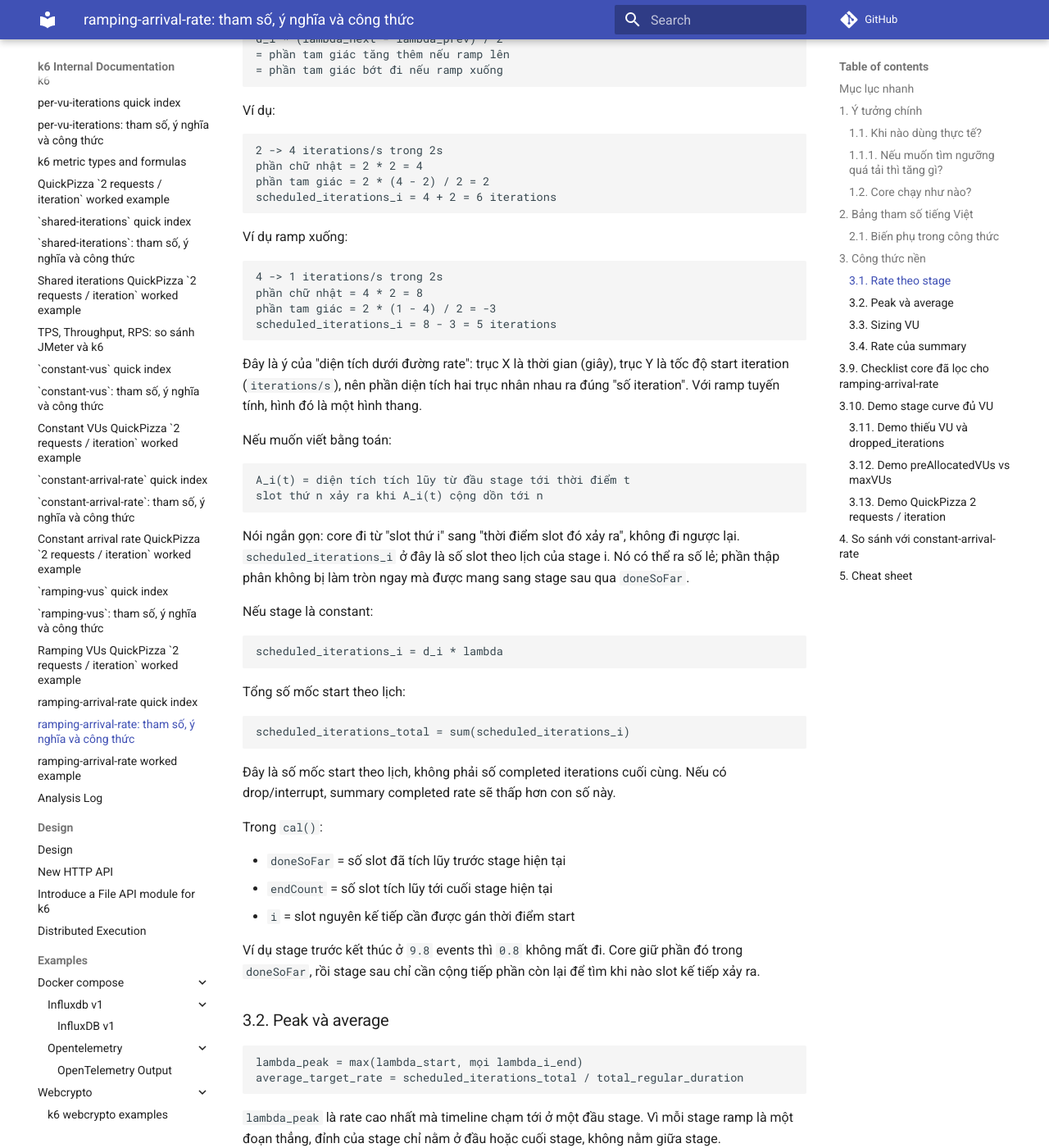
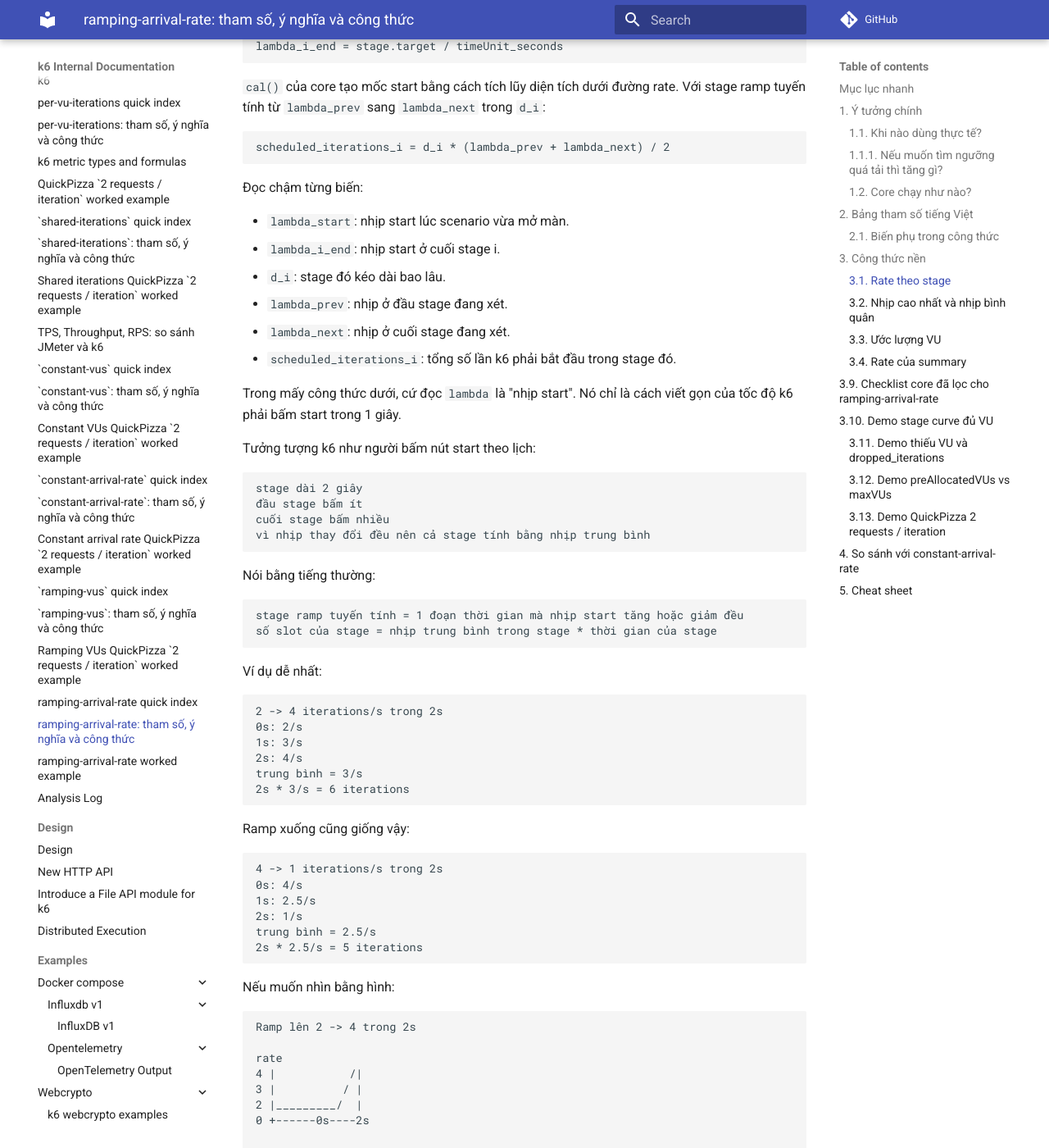
Before and after one commit to meomew-auto/markdown, an MkDocs documentation site: the page built from docs/20260518_ramping-arrival-rate-tham-so-cong-thuc.md, in a window 1280 px wide and 1400 px high, scrolled down 6183 px. Shown: the whole window at 82% size. Built offline with MkDocs 1.6.1 and Material for MkDocs 9.7.7, drawn with Linux system fonts in a browser that asks for light colours; comment, search, counter and statistics services are not loaded; some of the changed text lies outside the part shown.

Commit message:
Update docs

````diff
--- a/docs/20260518_ramping-arrival-rate-tham-so-cong-thuc.md
+++ b/docs/20260518_ramping-arrival-rate-tham-so-cong-thuc.md
@@ -81,6 +81,28 @@ rate là target start iteration theo lịch
 VU chỉ là worker để giữ lịch đó
 ```
 
+`open model` nghĩa là k6 bám theo lịch start, không đợi iteration trước chạy xong rồi mới tự lặp tiếp.
+
+Nếu mới đọc, nhớ 5 câu này trước:
+
+```text
+slot = 1 lần k6 muốn start đúng giờ
+rate = nhịp start trong 1 giây
+peak = chỗ nhịp cao nhất
+VU = worker giữ iteration chạy
+drop = đến giờ mà không có worker rảnh
+```
+
+Đọc bài theo thứ tự này sẽ dễ hơn:
+
+```text
+1. Ý tưởng chính
+2. 5 câu nhớ nhanh
+3. Ví dụ worked example
+4. 3.2 và 3.3
+5. 3.9 chỉ khi muốn đối chiếu code
+```
+
 `slot` ở đây là mốc start iteration theo lịch của scheduler. Mỗi slot cần 1 VU rảnh.
 Không có VU rảnh đúng mốc thì slot đó bị drop. k6 không chờ slot cũ rồi chạy bù.
 
@@ -122,6 +144,17 @@ latency/error
 ```
 
 ### 1.2. Core chạy như nào?
+
+Phần này là để đối chiếu code thật. Nếu mới học, chỉ cần nhớ 4 ý:
+
+```text
+scheduler chuẩn bị trước VU
+cal() sinh lịch start
+đến giờ thì TryRunIteration()
+thiếu VU => slot đó mất
+```
+
+Tên hàm trong ngoặc chỉ để tra code, không cần nhớ thuộc lòng.
 
 Core file:
 
@@ -184,16 +217,16 @@ nhưng vẫn giữ VU bận.
 | Ký hiệu | Nghĩa | Đơn vị | Đọc từ đâu | Ghi chú |
 | --- | --- | --- | --- | --- |
 | `startRate` | rate lúc bắt đầu scenario | iterations/timeUnit | code/header | Nếu không set thì core dùng 0. |
-| `timeUnit` | đơn vị của rate | duration | code/header | Default `1s`. |
+| `timeUnit` | đơn vị của rate | duration | code/header | Default `1s`. Ví dụ `rate: 4, timeUnit: 1s` = 4 lần start mỗi giây. |
 | `stages` | các stage đổi rate | list stage | code/header | Bắt buộc, mỗi stage có `duration` + `target`. |
-| `stage.duration` | thời lượng stage | duration | code/header | Tổng các stage = regular duration của executor. |
-| `stage.target` | rate đích ở cuối stage | iterations/timeUnit | code/header | Đây là rate, không phải VU. |
-| `preAllocatedVUs` | VU chuẩn bị sẵn | VUs | code/header | Planned VUs. |
-| `maxVUs` | trần VU tối đa | VUs | code/header | Planned + unplanned quota; nếu bỏ qua thì core dùng bằng `preAllocatedVUs`. |
-| `total_regular_duration` | tổng duration của các stage | duration | tự tính | `sum(stage.duration)`. |
-| `lambda_start` | start rate quy đổi ra /s | iterations/s | tự tính | `startRate / timeUnit`. |
-| `lambda_peak` | peak rate quy đổi ra /s | iterations/s | tự tính | max của startRate và mọi stage.target. |
-| `W_effective` | thời gian VU bị bận cho 1 iteration | seconds/iteration | summary + core caveat | Dùng để sizing. |
+| `stage.duration` | thời lượng stage | duration | code/header | Ví dụ `2s` nghĩa là stage đó kéo dài 2 giây. Tổng các stage = `total_regular_duration`. |
+| `stage.target` | nhịp đích ở cuối stage | iterations/timeUnit | code/header | Đây là nhịp start, không phải VU. |
+| `preAllocatedVUs` | VU chuẩn bị sẵn | VUs | code/header | Số worker có sẵn từ đầu để đỡ phải tạo gấp. |
+| `maxVUs` | trần VU tối đa | VUs | code/header | Giới hạn cao nhất của worker; nếu bỏ qua thì bằng `preAllocatedVUs`. |
+| `total_regular_duration` | tổng thời gian của các stage | duration | tự tính | `sum(stage.duration)`, chưa tính `gracefulStop`. |
+| `lambda_start` | nhịp start lúc mở màn | iterations/s | tự tính | `startRate / timeUnit`. |
+| `lambda_peak` | nhịp cao nhất trong cả timeline | iterations/s | tự tính | max của `startRate` và mọi `stage.target`. |
+| `W_effective` | thời gian 1 VU bị bận cho 1 iteration | seconds/iteration | summary + core caveat | Dùng để ước lượng số VU cần. |
 
 ### 2.1. Biến phụ trong công thức
 
@@ -205,8 +238,8 @@ nhưng vẫn giữ VU bận.
 | `d_i` | duration của stage thứ i | Đơn vị seconds. |
 | `scheduled_iterations_i` | số mốc start được schedule trong stage i | Với ramp tuyến tính: `d_i * (lambda_prev + lambda_next) / 2`. |
 | `scheduled_iterations_total` | tổng số mốc start theo lịch cho toàn timeline | `sum(scheduled_iterations_i)`. |
-| `average_target_rate` | rate lịch start trung bình trên toàn regular duration | `scheduled_iterations_total / total_regular_duration`. |
-| `actual_summary_iterations_rate` | rate completed iterations trung bình của summary | `completed_iterations / actual_scenario_runtime`. |
+| `average_target_rate` | nhịp start trung bình của cả timeline | `scheduled_iterations_total / total_regular_duration`. |
+| `actual_summary_iterations_rate` | tốc độ completed iteration thật sự của summary | `completed_iterations / actual_scenario_runtime`. |
 | `drop_rate` | số slot bị drop ước lượng theo giây | Chỉ là ước lượng, không phải metric core. |
 | `W_effective_p95` | p95 của effective busy time | dùng khi sizing theo tail. |
 | `safety_factor` | hệ số an toàn | margin > 1 để bù jitter/dao động. |
@@ -229,79 +262,105 @@ scheduled_iterations_i = d_i * (lambda_prev + lambda_next) / 2
 
 Đọc chậm từng biến:
 
-- `lambda_start`: rate bắt đầu của scenario, đổi về đơn vị `iterations/s`.
-- `lambda_i_end`: rate đích ở cuối stage i, cũng đổi về `iterations/s`.
-- `d_i`: duration của stage i, tính bằng giây.
-- `lambda_prev`: rate ở đầu stage đang xét.
-- `lambda_next`: rate ở cuối stage đang xét.
-- `scheduled_iterations_i`: số slot start mà stage đó phải sinh ra.
+- `lambda_start`: nhịp start lúc scenario vừa mở màn.
+- `lambda_i_end`: nhịp start ở cuối stage i.
+- `d_i`: stage đó kéo dài bao lâu.
+- `lambda_prev`: nhịp ở đầu stage đang xét.
+- `lambda_next`: nhịp ở cuối stage đang xét.
+- `scheduled_iterations_i`: tổng số lần k6 phải bắt đầu trong stage đó.
 
-Có thể đọc công thức này theo hình học:
+Trong mấy công thức dưới, cứ đọc `lambda` là "nhịp start".
+Nó chỉ là cách viết gọn của tốc độ k6 phải bấm start trong 1 giây.
+
+Tưởng tượng k6 như người bấm nút start theo lịch:
 
 ```text
-scheduled_iterations_i
-= d_i * lambda_prev
-  + d_i * (lambda_next - lambda_prev) / 2
-= d_i * (lambda_prev + lambda_next) / 2
+stage dài 2 giây
+đầu stage bấm ít
+cuối stage bấm nhiều
+vì nhịp thay đổi đều nên cả stage tính bằng nhịp trung bình
 ```
 
-Nghĩa của từng mảnh:
+Nói bằng tiếng thường:
 
 ```text
-d_i * lambda_prev
-= phần hình chữ nhật nền
-
-d_i * (lambda_next - lambda_prev) / 2
-= phần tam giác tăng thêm nếu ramp lên
-= phần tam giác bớt đi nếu ramp xuống
+stage ramp tuyến tính = 1 đoạn thời gian mà nhịp start tăng hoặc giảm đều
+số slot của stage = nhịp trung bình trong stage * thời gian của stage
 ```
 
-Ví dụ:
+Ví dụ dễ nhất:
 
 ```text
 2 -> 4 iterations/s trong 2s
-phần chữ nhật = 2 * 2 = 4
-phần tam giác = 2 * (4 - 2) / 2 = 2
-scheduled_iterations_i = 4 + 2 = 6 iterations
+0s: 2/s
+1s: 3/s
+2s: 4/s
+trung bình = 3/s
+2s * 3/s = 6 iterations
 ```
 
-Ví dụ ramp xuống:
+Ramp xuống cũng giống vậy:
 
 ```text
 4 -> 1 iterations/s trong 2s
-phần chữ nhật = 4 * 2 = 8
-phần tam giác = 2 * (1 - 4) / 2 = -3
-scheduled_iterations_i = 8 - 3 = 5 iterations
+0s: 4/s
+1s: 2.5/s
+2s: 1/s
+trung bình = 2.5/s
+2s * 2.5/s = 5 iterations
 ```
 
-Đây là ý của "diện tích dưới đường rate": trục X là thời gian (giây), trục Y là tốc độ
-start iteration (`iterations/s`), nên phần diện tích hai trục nhân nhau ra đúng "số iteration".
-Với ramp tuyến tính, hình đó là một hình thang.
-
-Nếu muốn viết bằng toán:
+Nếu muốn nhìn bằng hình:
 
 ```text
-A_i(t) = diện tích tích lũy từ đầu stage tới thời điểm t
-slot thứ n xảy ra khi A_i(t) cộng dồn tới n
+Ramp lên 2 -> 4 trong 2s
+
+rate
+4 |           /|
+3 |          / |
+2 |_________/  |
+0 +------0s----2s
+
+0s=2/s, 1s=3/s, 2s=4/s
+=> tổng 6 slot
+
+Ramp xuống 4 -> 1 trong 2s
+
+rate
+4 |--------\   |
+3 |         \  |
+2 |          \ |
+1 |           \|
+0 +------0s----2s
+
+0s=4/s, 1s=2.5/s, 2s=1/s
+=> tổng 5 slot
 ```
 
-Nói ngắn gọn: core đi từ "slot thứ i" sang "thời điểm slot đó xảy ra", không đi ngược lại.
-`scheduled_iterations_i` ở đây là số slot theo lịch của stage i. Nó có thể ra số lẻ; phần thập phân
-không bị làm tròn ngay mà được mang sang stage sau qua `doneSoFar`.
+Trong core, `cal()` chỉ làm việc này:
 
-Nếu stage là constant:
+```text
+đi qua từng stage
+tính tổng slot của stage đó
+cộng phần slot còn dư sang stage sau
+```
+
+`scheduled_iterations_i` có thể ra số lẻ. Core không làm tròn ngay; phần lẻ được mang sang stage
+sau qua `doneSoFar`.
+
+Nếu stage không ramp, tức là giữ nguyên một nhịp:
 
 ```text
 scheduled_iterations_i = d_i * lambda
 ```
 
-Tổng số mốc start theo lịch:
+Tổng số lần k6 dự tính bấm start cho cả bài:
 
 ```text
 scheduled_iterations_total = sum(scheduled_iterations_i)
 ```
 
-Đây là số mốc start theo lịch, không phải số completed iterations cuối cùng.
+Đây là số lần k6 định bấm start, chưa tính chuyện bị rớt hay bị dừng sớm.
 Nếu có drop/interrupt, summary completed rate sẽ thấp hơn con số này.
 
 Trong `cal()`:
@@ -313,36 +372,39 @@ Trong `cal()`:
 Ví dụ stage trước kết thúc ở `9.8` events thì `0.8` không mất đi. Core giữ phần đó trong
 `doneSoFar`, rồi stage sau chỉ cần cộng tiếp phần còn lại để tìm khi nào slot kế tiếp xảy ra.
 
-### 3.2. Peak và average
+### 3.2. Nhịp cao nhất và nhịp bình quân
 
 ```text
 lambda_peak = max(lambda_start, mọi lambda_i_end)
 average_target_rate = scheduled_iterations_total / total_regular_duration
 ```
 
-`lambda_peak` là rate cao nhất mà timeline chạm tới ở một đầu stage. Vì mỗi stage ramp là một
-đoạn thẳng, đỉnh của stage chỉ nằm ở đầu hoặc cuối stage, không nằm giữa stage.
+`lambda_peak` là nhịp cao nhất mà timeline đòi k6 phải start ở bất kỳ đoạn nào.
+Vì stage ramp đi đều từ đầu sang cuối, chỗ cao nhất của stage chỉ nằm ở 2 đầu stage.
 
-`average_target_rate` là rate trung bình của lịch start, không phải summary completed rate.
-Về đơn vị: `scheduled_iterations_total [iterations] / total_regular_duration [s] = iterations/s`.
+`average_target_rate` là nhịp bình quân của cả bài test nếu lấy tổng slot chia cho tổng thời gian.
+Nó không phải summary completed rate.
 
-`lambda_peak` là peak instant rate của lịch start. Với docs này:
+Nói dễ hiểu:
 
 ```text
-lambda_peak = max(lambda_start, mọi lambda_i_end)
+lambda_peak = nhịp cao nhất cần chịu
+average_target_rate = nhịp trung bình của cả timeline
 ```
 
-`drop_rate` chỉ là ước lượng thô:
+Ví dụ: cả bài có lúc lên 8/s rồi xuống 2/s thì sizing phải nhìn 8/s, vì chính đoạn 8/s mới là
+đoạn dễ thiếu VU nhất.
+
+`drop_rate` là phần slot bị rớt khi nhịp hiện tại vượt quá khả năng của VU:
 
 ```text
 drop_rate ~= max(0, lambda_current - capacity_with_M_vus)
 ```
 
-`lambda_current` là rate tại đúng thời điểm đang xét. Ví dụ cùng một timeline, đầu stage có thể
-thấp, giữa stage có thể cao hơn. Khi sizing an toàn, thường phải nhìn peak stage hoặc p95 của
-workload chứ không chỉ nhìn average_target_rate.
+`lambda_current` là nhịp đang xảy ra ngay lúc đó. Đầu stage có thể thấp, giữa stage có thể cao hơn.
+Khi chuẩn bị VU, đừng nhìn `average_target_rate` một mình, vì nhịp giữa stage mới là chỗ dễ thiếu VU.
 
-### 3.3. Sizing VU
+### 3.3. Ước lượng VU
 
 ```text
 required_vus_min_peak ~= ceil(lambda_peak * W_effective)
@@ -350,13 +412,12 @@ capacity_with_M_vus ~= M / W_effective
 drop_rate ~= max(0, lambda_current - capacity_with_M_vus)
 ```
 
-Đọc chậm biểu thức sizing:
+Đọc kiểu thực tế:
 
-- `lambda_peak * W_effective`: số VU đang bị chiếm đồng thời ước lượng tại peak.
-- `ceil(...)`: làm tròn lên vì VU là số nguyên.
-- `capacity_with_M_vus`: nếu có `M` VU và mỗi VU bị bận `W_effective` giây cho 1 iteration,
-  thì cả pool làm được khoảng bao nhiêu iteration/s.
-- `drop_rate`: nếu demand hiện tại lớn hơn capacity, phần chênh là số slot/s có nguy cơ drop.
+- `lambda_peak * W_effective`: một iteration giữ VU bao lâu, nhân với nhịp cao nhất.
+- `ceil(...)`: làm tròn lên vì không thể có nửa VU.
+- `capacity_with_M_vus`: với `M` VU thì cả pool chạy được khoảng bao nhiêu iteration/s.
+- `drop_rate`: nhịp hiện tại lớn hơn sức chứa thì phần dư sẽ bị drop.
 
 Kiểm tra đơn vị:
 
@@ -407,6 +468,9 @@ estimated_http_reqs_rate_if_no_branch = N * actual_summary_iterations_rate
 Chỉ dùng khi code path sạch và không có interrupt/branch làm thiếu request.
 
 ## 3.9. Checklist core đã lọc cho `ramping-arrival-rate`
+
+Phần này là phụ lục đối chiếu code thật. Nếu mới học, đọc cột `Hành vi thật` trước; cột `Core`
+chỉ để biết chỗ đó nằm ở file nào.
 
 | Core | Hành vi thật | Ý nghĩa khi đọc bài |
 | --- | --- | --- |
````
Also changed, not shown: docs/20260518_ramping-arrival-rate-quick-index.md (+6 -6 lines), docs/20260518_ramping_arrival_rate_worked_example.md (+5 -4 lines).
